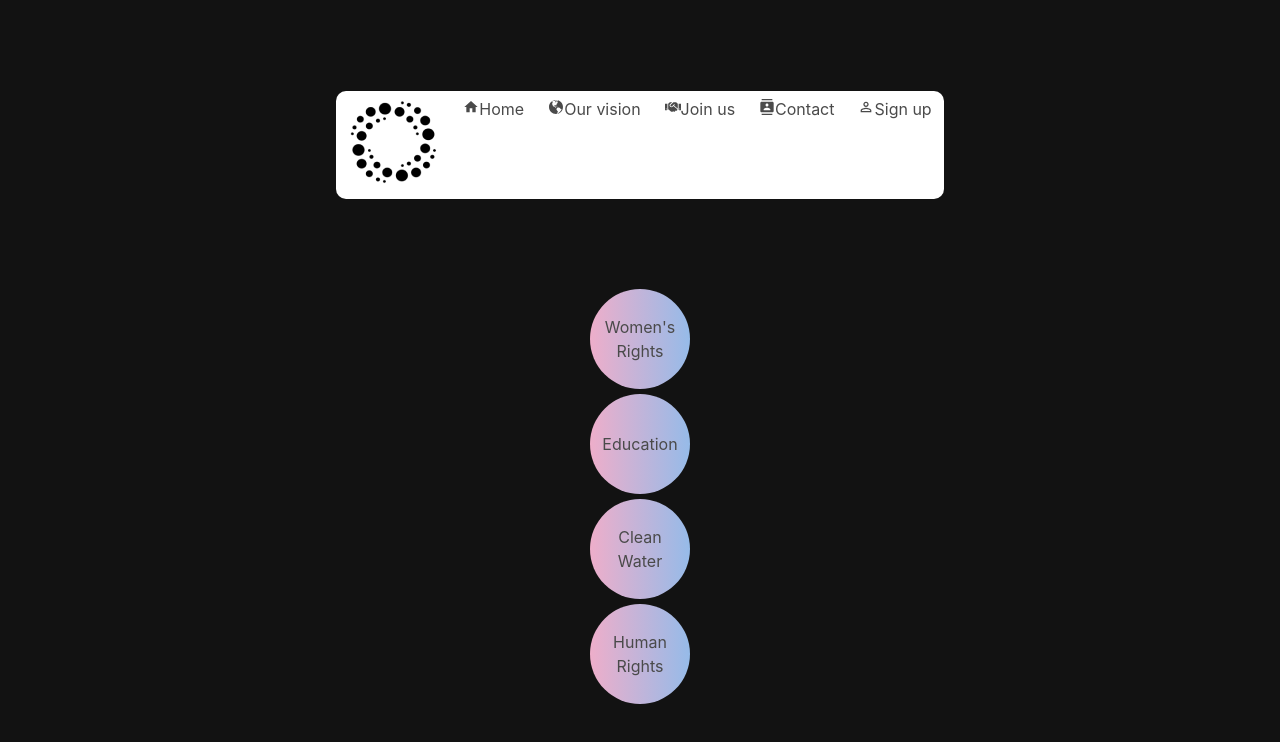
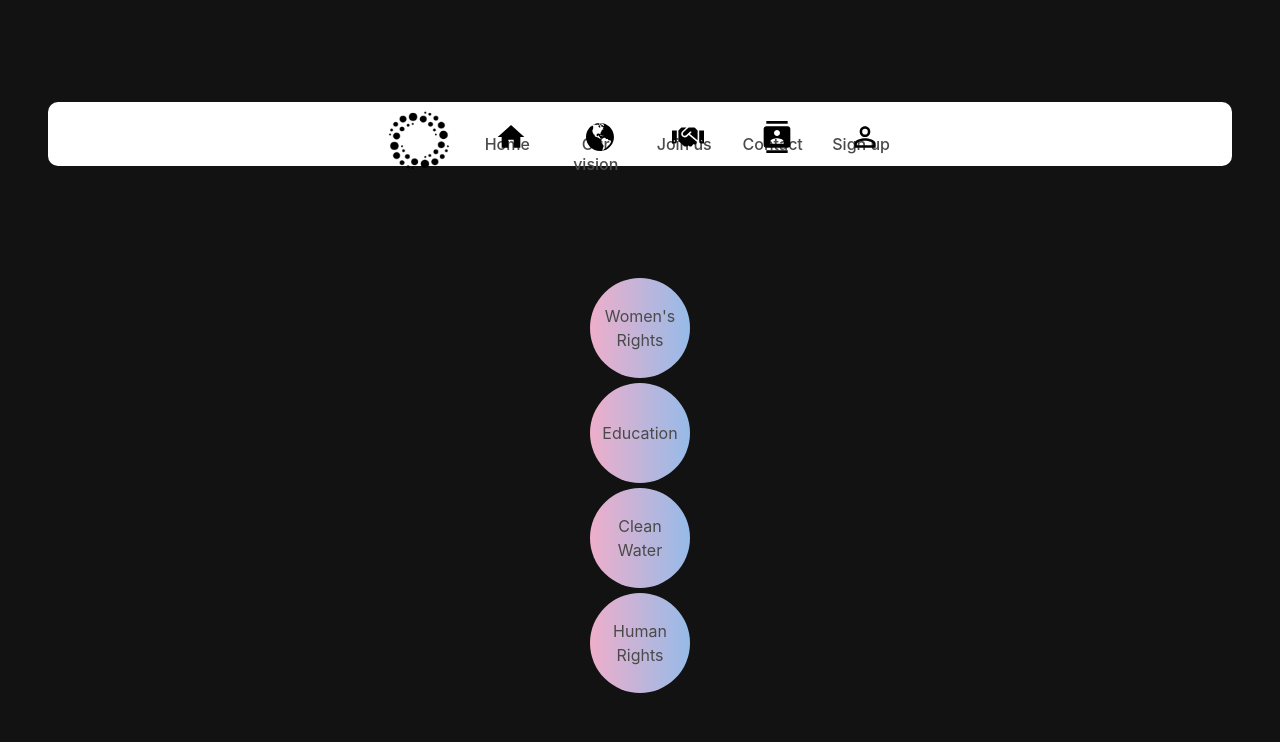
Before and after one commit to simenhaga/Smidig-prosjekt-Meliora-Impact, a React (Create React App) app: page / in a window 1280 px wide. Shown: the top 742 px of the page. Built offline with nearby package versions, Linux system fonts and the light colour scheme.

Commit message:
animated icons

```diff
--- a/src/components/Header.js
+++ b/src/components/Header.js
@@ -19,32 +19,32 @@ const Header = () => {
                 </li>
                 <li className={'menu-list'}>
                     <a href={'#'}>
-                        <span><MdHome/></span>
-                        <span>Home</span>
+                        <span className={'icon'}><MdHome/></span>
+                        <span className={'text'}>Home</span>
                     </a>
                 </li>
                 <li className={'menu-list'}>
                     <a href={'#'}>
-                        <span><GoGlobe/></span>
-                        <span>Our vision</span>
+                        <span className={'icon'}><GoGlobe/></span>
+                        <span className={'text'}>Our vision</span>
                     </a>
                 </li>
                 <li className={'menu-list'}>
                     <a href={'#'}>
-                        <span><FaHandshake/></span>
-                        <span>Join us</span>
+                        <span className={'icon'}><FaHandshake/></span>
+                        <span className={'text'}>Join us</span>
                     </a>
                 </li>
                 <li className={'menu-list'}>
                     <a href={'#'}>
-                        <span><MdContacts/></span>
-                        <span>Contact</span>
+                        <span className={'icon'}><MdContacts/></span>
+                        <span className={'text'}>Contact</span>
                     </a>
                 </li>
                 <li className={'menu-list'}>
                     <a href={'#'}>
-                        <span><MdPermIdentity/></span>
-                        <span>Sign up</span>
+                        <span className={'icon'}><MdPermIdentity/></span>
+                        <span className={'text'}>Sign up</span>
                     </a>
                 </li>
             </ul>
--- a/src/index.css
+++ b/src/index.css
@@ -1,5 +1,6 @@
 body{
     background-color: #121212;
+    margin: 0;
 }
 .bubble{
     background: linear-gradient(90deg, rgba(238,174,202,1), rgba(148,187,233,1) 51%, rgba(238,174,202,1)) var(--x, 0)/ 200%;
@@ -43,8 +44,41 @@ body{
     justify-content: center;
     align-items: center;
     border-radius: 10px;
+    width: 100%;
 }
 
 .navigation ul {
     display: flex;
 }
+
+.navigation ul li {
+    position: relative;
+    list-style: none;
+    width: 100%;
+    height: 8vh;
+}
+
+.navigation ul li a {
+    position: relative;
+    display: flex;
+    justify-content: center;
+    align-items: center;
+    flex-direction: column;
+    width: 100%;
+    text-align: center;
+    font-weight: 500;
+}
+
+.navigation ul li a .icon {
+    position: relative;
+    display: block;
+    line-height: 8vh;
+    font-size: 2em;
+    text-align: center;
+    transition: 0.5s;
+    color: black;
+}
+
+.navigation ul li:hover a .icon {
+    transform: translateY(-35px);
+}
```
